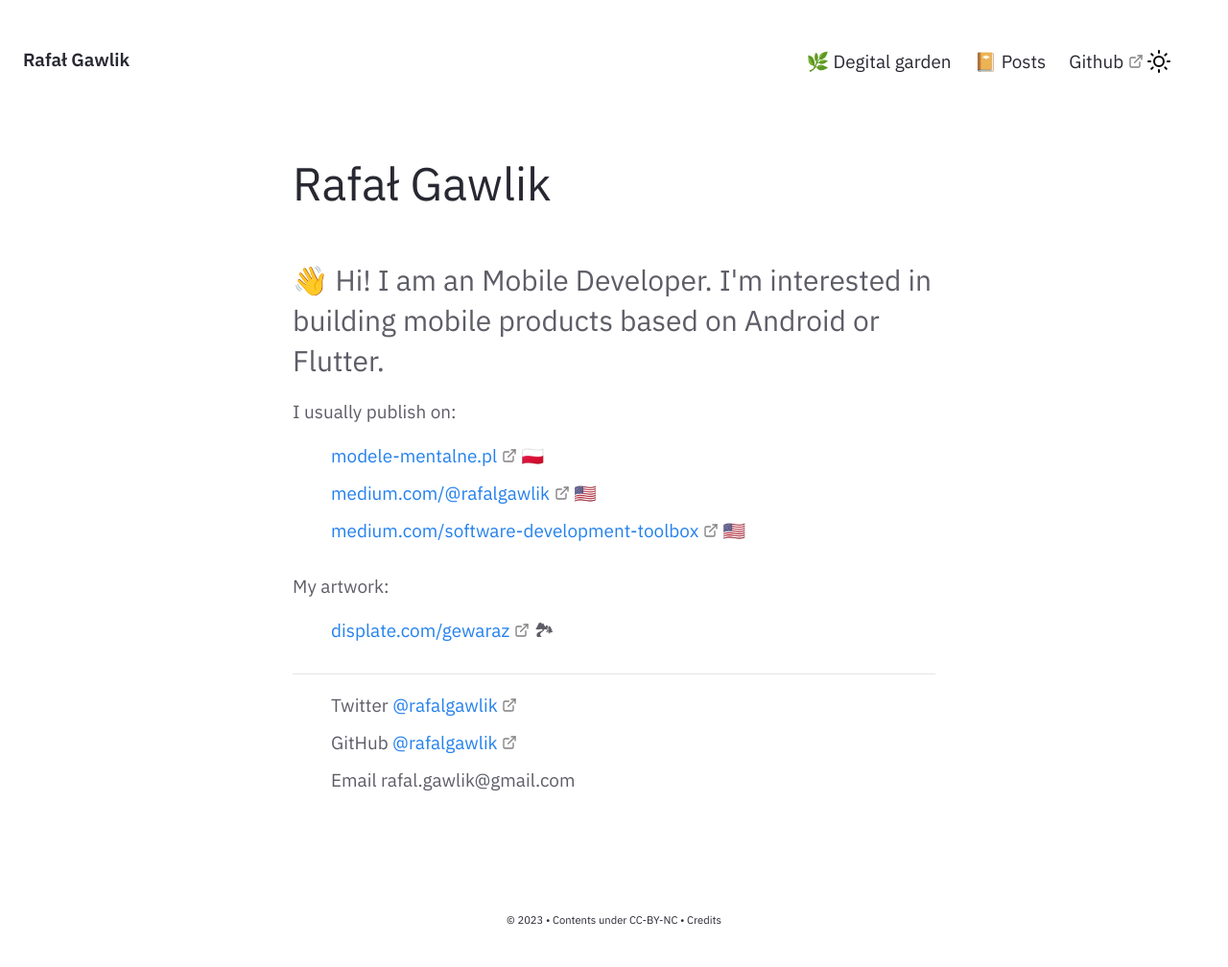
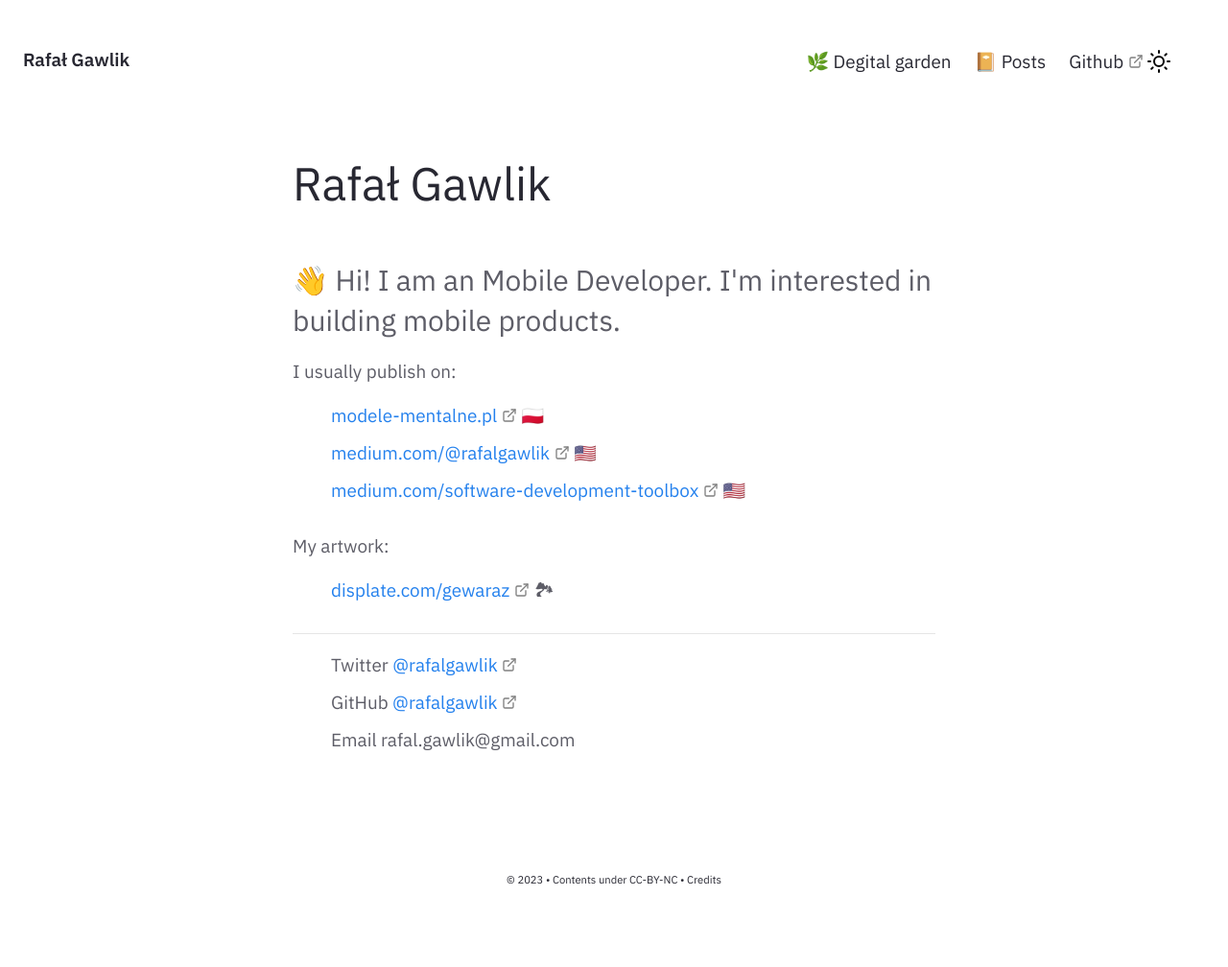
Before and after one commit to rafalgawlik/rafalgawlik.github.io, a Jekyll site: the page built from pages/index.md, in a window 1280 px wide. Shown: the whole page at 96% size. Built offline with Jekyll 4.4.1, drawn with Linux system fonts in a browser that asks for light colours; after the commit the page ends 966 px from its top, so only the background shows below that.

Commit message:
home page

```diff
--- a/_includes/Homepage.html
+++ b/_includes/Homepage.html
@@ -1,7 +1,7 @@
 <div class="home-intro">
     <div class="jumbo">{{site.heading}}</div>
     <div class="home-sub-text">
-        <h3>👋 Hi! I am an Mobile Developer. I'm interested in building mobile products based on Android or Flutter. </h3>
+        <h3>👋 Hi! I am an Mobile Developer. I'm interested in building mobile products. </h3>
 
         I usually publish on:
         <ul>
```
